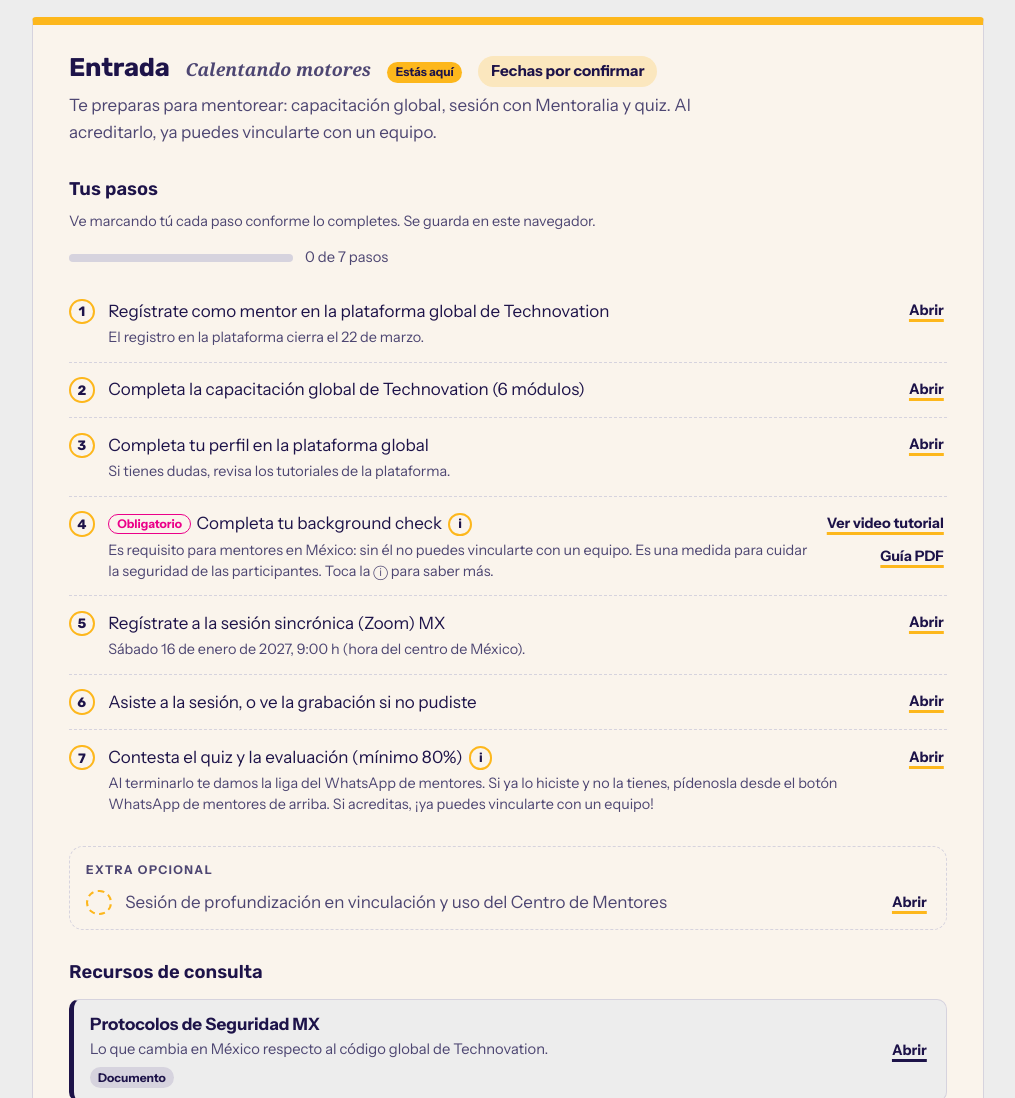
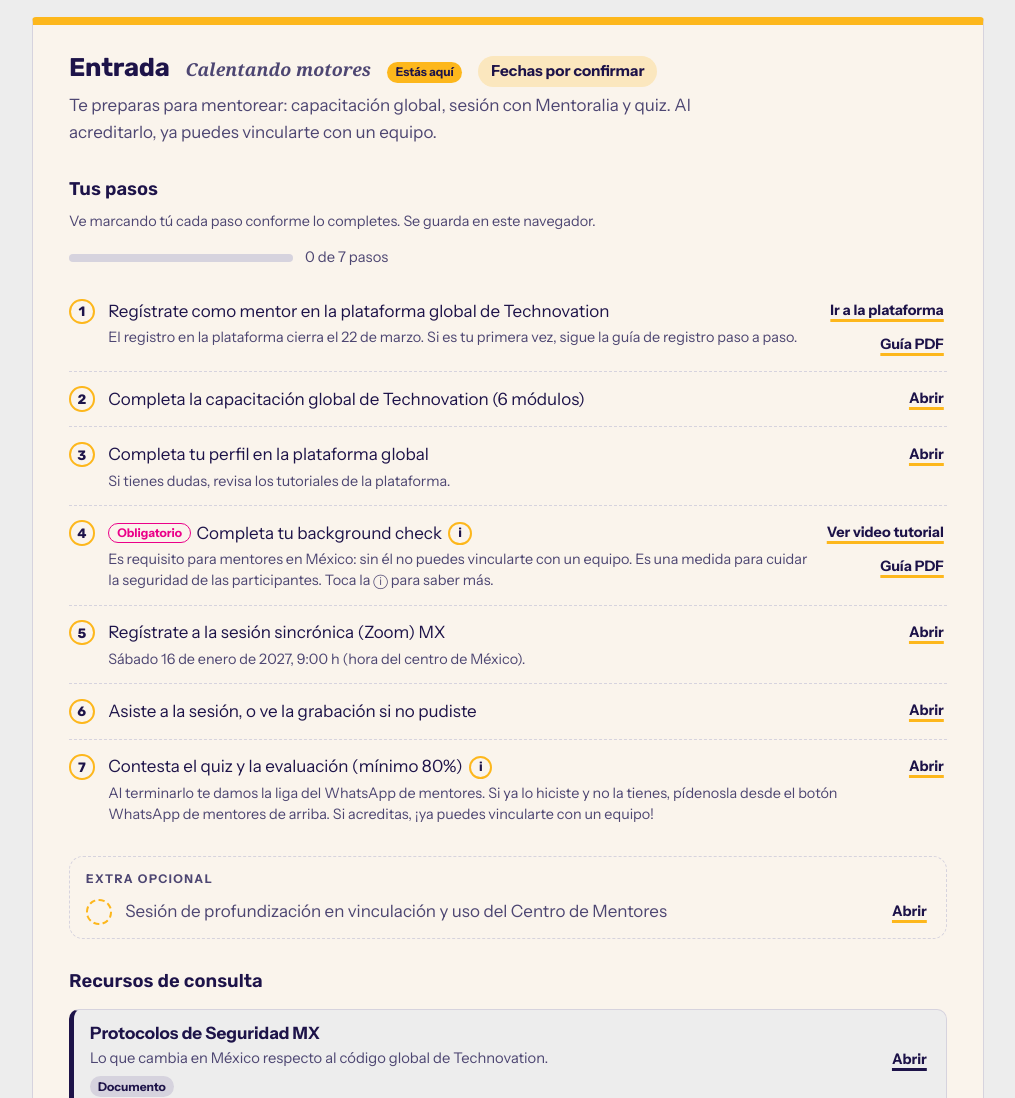
Before and after one commit to cynthia890/centro-de-mentores, a plain HTML site: page index.html in a window 1280 px wide. Shown: the part 1741-2839 px from the top of the page, without its empty margins (132-1147 px from the left). Drawn offline with Linux system fonts and the light colour scheme; a web font is replaced by a local one.

Commit message:
Agregar la guía de registro para mentores nuevos
- Nuevo recurso "Guía de registro para mentores nuevos (PDF)" (Google
  Drive), en Entrada y en el buscador.
- El paso 1 de Entrada muestra dos botones: "Ir a la plataforma" y
  "Guía PDF", y su nota invita a seguir la guía si es la primera vez.

Co-Authored-By: Claude Opus 5.5 <noreply@anthropic.com>

```diff
--- a/index.html
+++ b/index.html
@@ -736,6 +736,7 @@ const CONFIG = {
         { t: "¿Cómo se hace?", r: "Sigue el video o la guía PDF paso a paso. Según el país, se hace con Checkr, la empresa socia de Technovation, o subiendo documentos que cumplan los requisitos locales. Todavía falta confirmar cuál de las dos opciones aplica en México; te avisaremos en cuanto lo sepamos." },
         { t: "¿Quién lo hace?", r: "Tú lo completas por tu cuenta y Technovation HQ lo gestiona. Si tienes dudas, escribe a Megan y Rae en volunteers@technovation.org. Mentoralia te avisa y te acompaña en el proceso." }
       ] },
+    { id: "registro-guia", titulo: "Guía de registro para mentores nuevos (PDF)", desc: "Paso a paso para registrarte como mentor en la plataforma global de Technovation. El registro cierra el 22 de marzo.", etapa: "entrada", tipo: "Guía", palabras: "registro registrarme inscripcion cuenta crear cuenta plataforma mentor nuevo guia pdf como me registro alta", liga: "https://drive.google.com/file/d/1KNDwACHbAl5a61jFZI6L-h_ygZcj9w2r/view?usp=sharing" },
     { id: "background-guia", titulo: "Guía paso a paso del background check (PDF)", desc: "La misma explicación del video, en una guía para leer o imprimir. Es requisito para vincularte con un equipo.", etapa: "entrada", tipo: "Guía", palabras: "background check guia pdf verificacion antecedentes requisito seguridad proteccion participantes checkr onboarding", liga: "https://drive.google.com/file/d/1wquSF42iMdFaJprG7Kttl7KFtabMJfyE/view?usp=sharing" },
     { id: "acuerdo-equipo", titulo: "Acuerdo de trabajo con tu equipo", desc: "Para ponerse de acuerdo con tu equipo en cómo van a trabajar juntos durante la temporada.", etapa: "vinculacion", tipo: "Documento", palabras: "acuerdo trabajo equipo reglas compromisos convivencia dupla", liga: "https://drive.google.com/file/d/1EFSeuPitRLOrx7Idy0BSZuXAHsB_DQrw/view?usp=sharing" },
     { id: "guia-entregables", titulo: "Guía de entregables", desc: "Qué incluye cada entregable, con los cambios de esta temporada: ética, Business Canvas y video técnico.", etapa: "aprendizaje", tipo: "Guía", palabras: "entregables etica business canvas video tecnico pitch requisitos", liga: "#" },
@@ -752,7 +753,8 @@ const CONFIG = {
         /* OJO: si agregas o quitas pasos, las palomitas guardadas se recorren
            (ver las migraciones cm2027:migr-...). Los pasos con opcional: true
            no se numeran: salen abajo como "Extra opcional". */
-        { texto: "Regístrate como mentor en la plataforma global de Technovation", nota: "El registro en la plataforma cierra el 22 de marzo.", recurso: "plataforma" },
+        { texto: "Regístrate como mentor en la plataforma global de Technovation", nota: "El registro en la plataforma cierra el 22 de marzo. Si es tu primera vez, sigue la guía de registro paso a paso.", recurso: "plataforma",
+          ligas: [{ texto: "Ir a la plataforma", recurso: "plataforma" }, { texto: "Guía PDF", recurso: "registro-guia" }] },
         { texto: "Completa la capacitación global de Technovation (6 módulos)", recurso: "capacitacion-global" },
         { texto: "Completa tu perfil en la plataforma global", nota: "Si tienes dudas, revisa los tutoriales de la plataforma.", recurso: "plataforma" },
         // La burbuja ⓘ de este paso toma la "info" del recurso "background".
```
